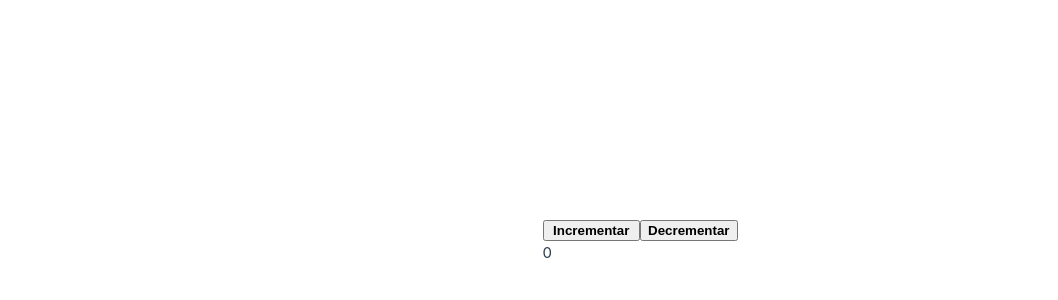
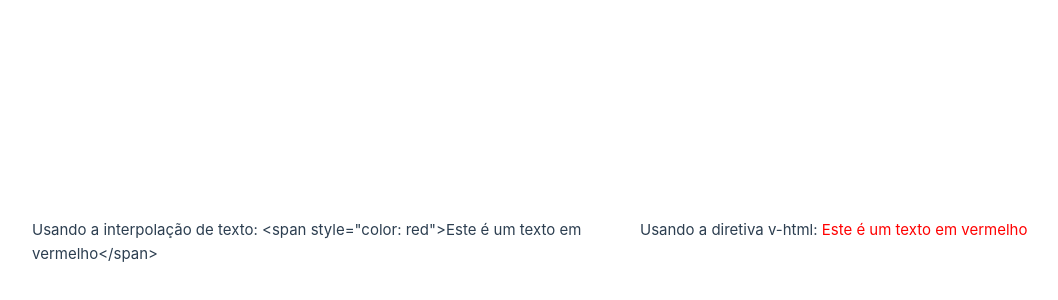
Before and after one commit to kauabarros-24/study-vue, a Vue app: page / in a window 1280 px wide. Shown: the part 158-458 px from the top of the page, without its empty margins (0-1058 px from the left). Built offline with nearby package versions, Linux system fonts and the light colour scheme.

Commit message:
Renderização de dados

```diff
--- a/src/App.vue
+++ b/src/App.vue
@@ -1,24 +1,8 @@
 <script setup>
-import { ref, onMounted } from 'vue';
-
-const contador = ref(0);
-
-const incrementarContador = () => contador.value++
-const decrementarContador = () => contador.value > 0 ? contador.value-- : contador.value
-
-
-
+const rawHtml = '<span style="color: red">Este é um texto em vermelho</span>'
 </script>
 
 <template>
-  <button @click="incrementarContador">Incrementar</button>
-  <button @click="decrementarContador">Decrementar</button>
-  <p> {{ contador }}</p>
-
+  <p>Usando a interpolação de texto: {{ rawHtml }}</p>
+  <p>Usando a diretiva v-html: <span v-html="rawHtml"></span></p>
 </template>
-
-<style scoped>
-button {
-  font-weight: bold;
-}
-</style>
```
